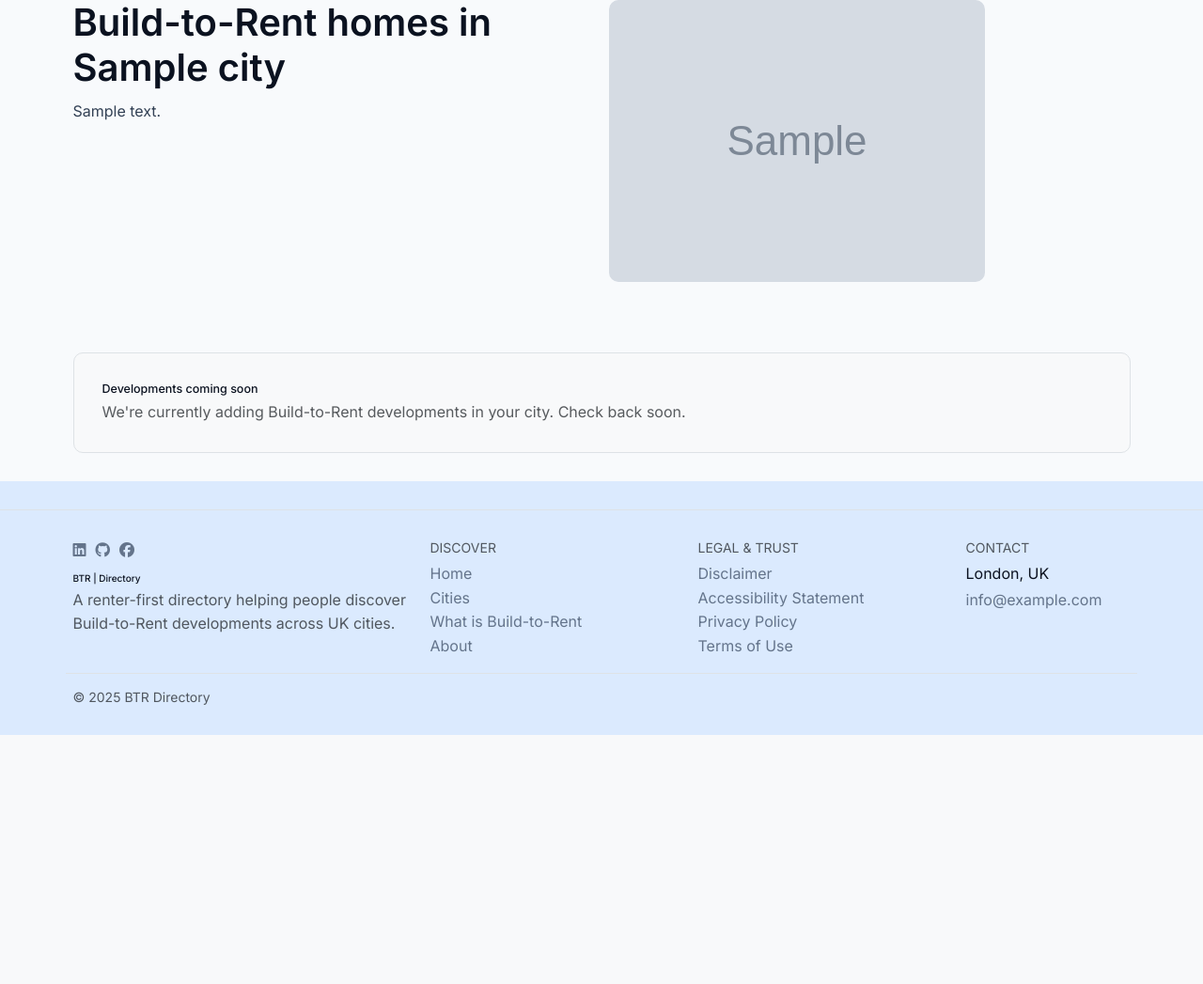
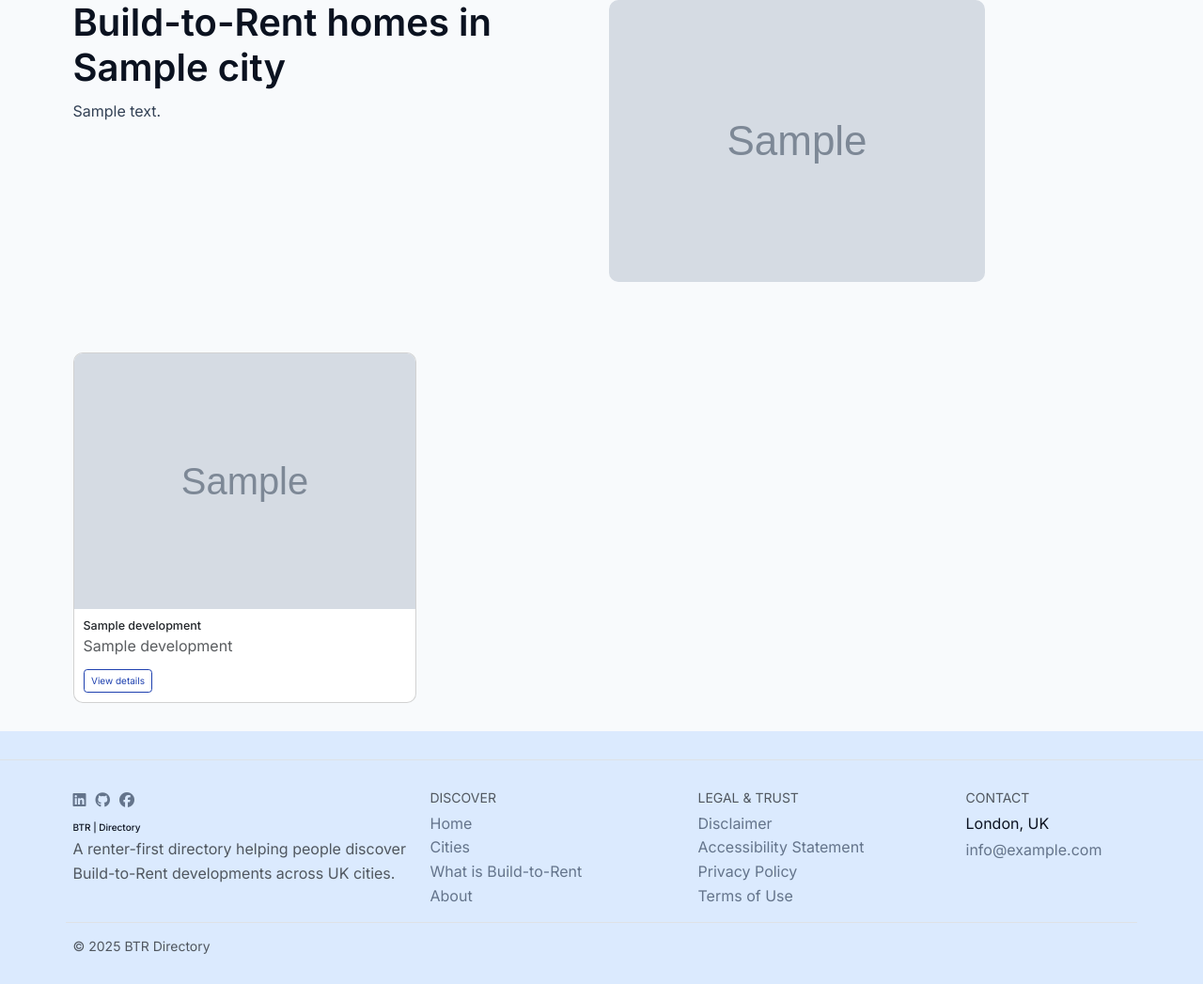
Before and after one commit to creatvie-introvert/btr-directory-mvp, a Django app: a page that uses cities/templates/cities/city_detail.html in a window 1280 px wide. Shown: the part 76-1123 px from the top of the page at 94% size. Before the commit the page ends 858 px from the top, so only its background shows below. Run offline with Django 5.2, Linux system fonts and the light colour scheme; tables that the repository leaves empty hold one stand-in row (values such as "Sample post"); grey boxes marked "Sample" are stand-in pictures; some libraries are stand-ins or nearby versions.

Commit message:
feat(city): add developments section to city detail page with styling

```diff
--- a/cities/templates/cities/city_detail.html
+++ b/cities/templates/cities/city_detail.html
@@ -28,8 +28,44 @@
     </div>
 </section>
 
-<section class="py-5">
+<section class="py-5" id="city_developments">
     <div class="container">
+        {% if developments %}
+        <div class="row g-4">
+            {% for dev in developments %}
+            <div class="col-12 col-sm-6 col-lg-4">
+                <a href="#" class="text-decoration-none">
+                    <div class="card overflow-hidden rounded-4">
+                        {% if dev.cover_image %}
+                        <img
+                          src="{{ dev.cover_image.url}}"
+                          class="card-img-top"
+                          alt="{{ dev.cover_image_alt|default:dev.name }}"
+                        >
+                        {% endif %}
+
+                        <div class="card-body">
+                            <h3 class="h5 mb-1">
+                                {{ dev.name }}
+                            </h3>
+
+                            {% if dev.area_name %}
+                            <p class="text-muted mb-3">
+                                {{ dev.area_name }}
+                            </p>
+                            {% endif %}
+
+                            <span class="btn btn-secondary">
+                                View details
+                            </span>
+                        </div>
+                    </div>
+                </a>
+            </div>
+            {% endfor %}
+        </div>
+
+    {% else %}
         <div class="p-4 p-md-5 rounded-4 border bg-light">
             <h2 class="h5 mb-2">
                 Developments coming soon
@@ -39,6 +75,7 @@
                 Check back soon.
             </p>
         </div>
+    {% endif %}
     </div>
 </section>
 {% endblock %}
--- a/cities/views.py
+++ b/cities/views.py
@@ -10,4 +10,15 @@ def city_list(request):
 
 def city_detail(request, slug):
     city = get_object_or_404(City, slug=slug, is_active=True)
-    return render(request, "cities/city_detail.html", {"city": city})
+
+    developments = (
+        city.developments.filter(is_active=True).order_by("name")
+    )
+
+    return render(
+        request, "cities/city_detail.html",
+        {
+            "city": city,
+            "developments": developments,
+        }
+    )
--- a/core/static/core/css/styles.css
+++ b/core/static/core/css/styles.css
@@ -81,6 +81,19 @@ a:hover {
 .btn-primary:hover {
     background-color: var(--btr-brand-hover);
     border-color: var(--btr-brand-hover);
+}
+
+.btn-secondary {
+    background-color: transparent;
+    color: var(--btr-brand);
+    border: 1px solid var(--btr-brand);
+}
+
+.btn-secondary:hover {
+    background-color: var(--btr-brand-hover);
+    color: white;
+    border-color: var(--btr-brand-hover);
+    outline: var(--btr-brand-hover);
 }
 
 .navbar .nav-link:hover {
```
